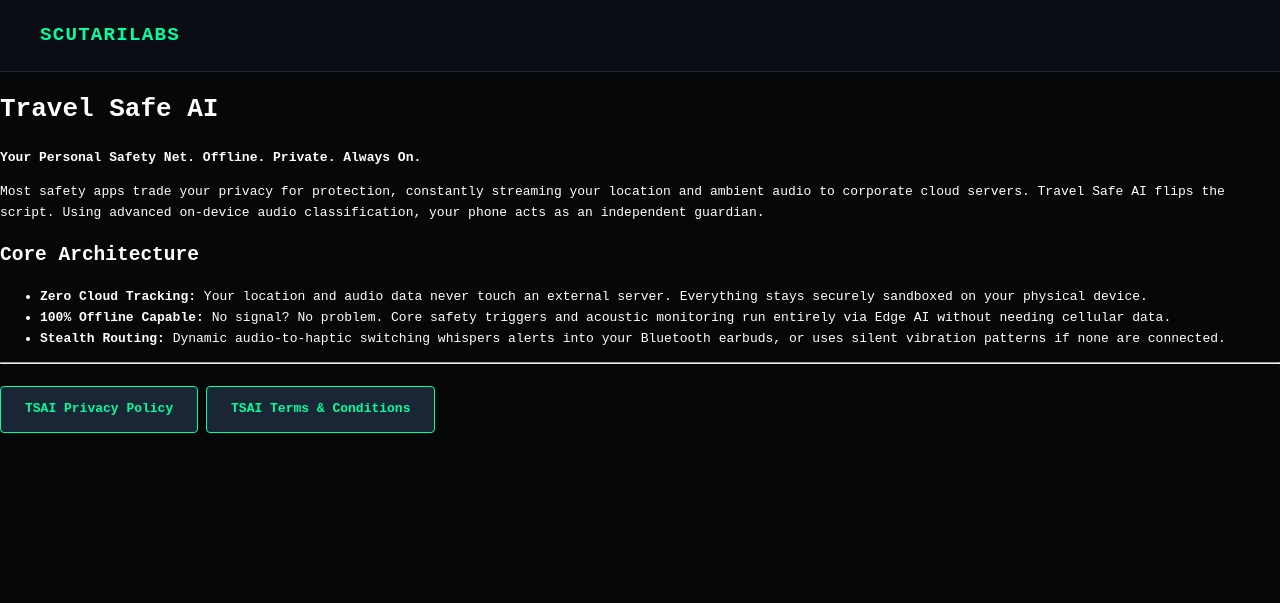
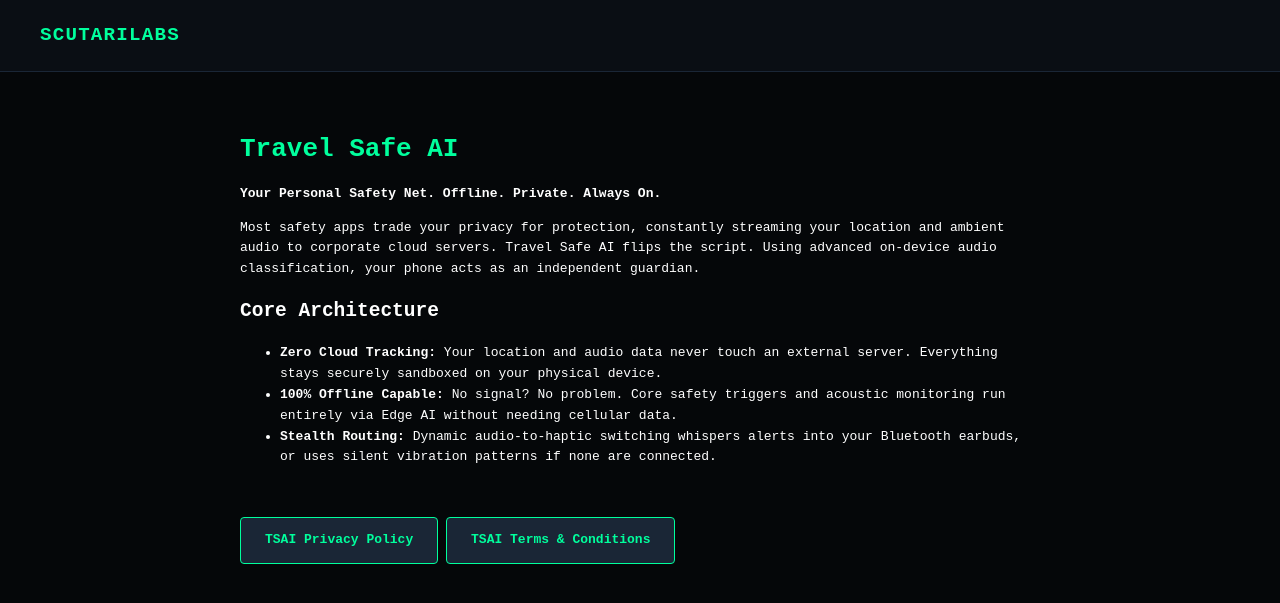
Before and after one commit to servicesjcgas-cmd/scutarilabs-site, a Jekyll site: the page built from travelsafe.html, in a window 1280 px wide. Shown: the top 603 px of the page. Built offline with Jekyll 4.4.1, drawn with Linux system fonts in a browser that asks for light colours.

Commit message:
Refactor HTML structure and update elements

```diff
--- a/travelsafe.html
+++ b/travelsafe.html
@@ -1,14 +1,14 @@
 ---
 layout: default
 ---
-<div class="container">
+<div class="blog-post-container">
     <h1>Travel Safe AI</h1>
 
     <p><strong>Your Personal Safety Net. Offline. Private. Always On.</strong></p>
 
     <p>Most safety apps trade your privacy for protection, constantly streaming your location and ambient audio to corporate cloud servers. Travel Safe AI flips the script. Using advanced on-device audio classification, your phone acts as an independent guardian.</p>
 
-    <h2 class="section-title">Core Architecture</h2>
+    <h2>Core Architecture</h2>
 
     <ul>
         <li><strong>Zero Cloud Tracking:</strong> Your location and audio data never touch an external server. Everything stays securely sandboxed on your physical device.</li>
@@ -16,9 +16,9 @@ layout: default
         <li><strong>Stealth Routing:</strong> Dynamic audio-to-haptic switching whispers alerts into your Bluetooth earbuds, or uses silent vibration patterns if none are connected.</li>
     </ul>
 
-    <hr class="divider">
+    <br>
 
-    <div class="legal-links">
+    <div>
         <a href="/travelsafe-privacy.html" class="btn">TSAI Privacy Policy</a>
         <a href="/travelsafe-terms.html" class="btn">TSAI Terms & Conditions</a>
     </div>
```
